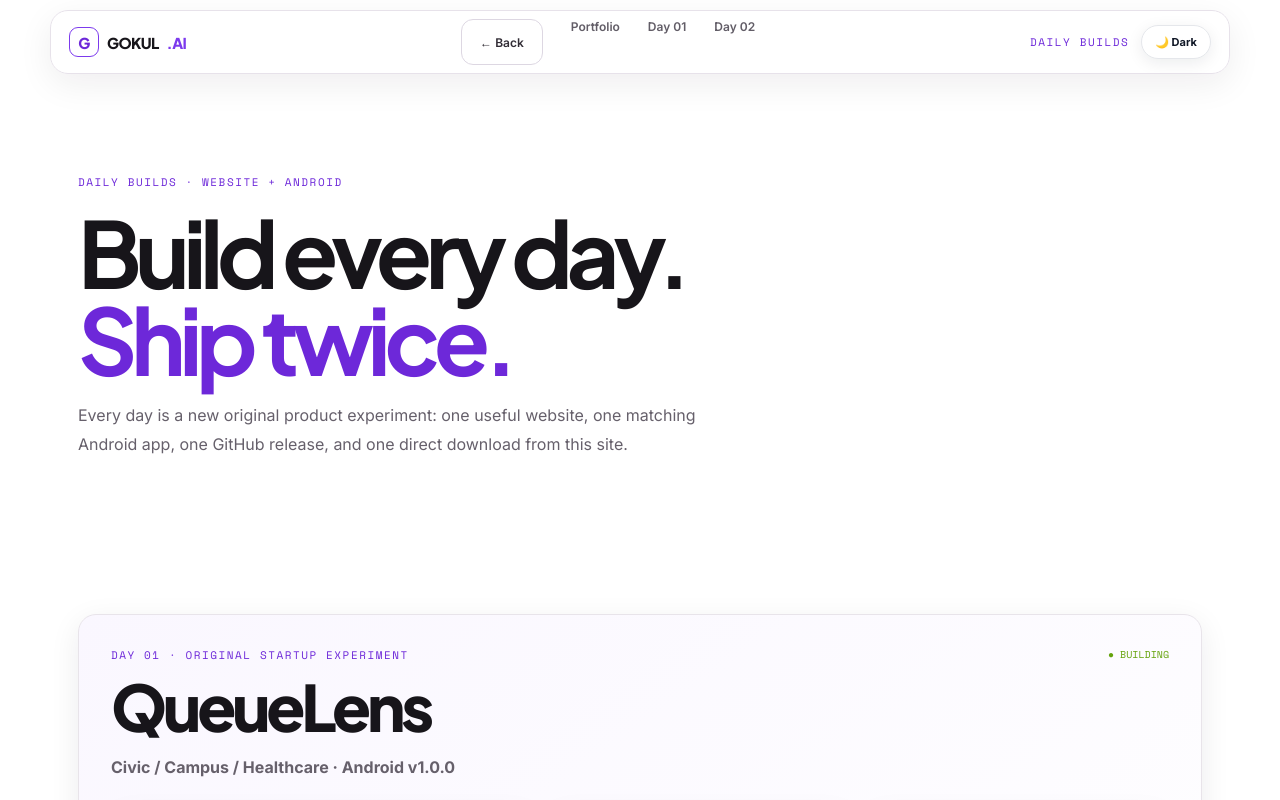
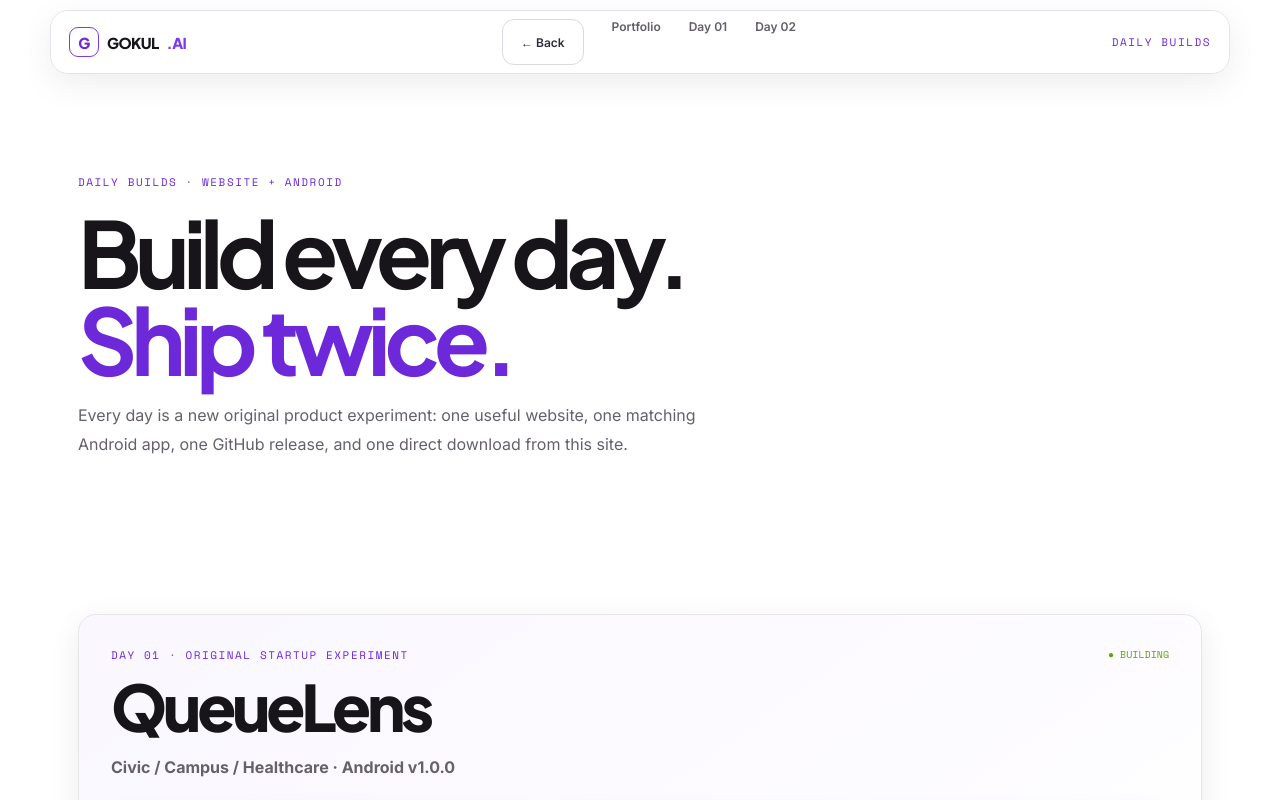
Before and after one commit to gokulmaniraj2008-collab/Gokul-aibot, a Next.js app: page /days in a window 1280 px wide. Shown: the top 800 px of the page. Built offline with nearby package versions, Linux system fonts and the light colour scheme.

Commit message:
fix(days): remove dark mode toggle and enforce light theme

```diff
--- a/app/days/page.tsx
+++ b/app/days/page.tsx
@@ -14,13 +14,12 @@ const dayOne = {
 export default function DaysPage() {
   const [reported, setReported] = useState(false);
   const [testMessage, setTestMessage] = useState(false);
-  const [dark, setDark] = useState(false);
 
-  return <main className={`page daily-builds ${dark ? "theme-dark" : "theme-light"}`} style={{ minHeight: "100vh" }}>
+  return <main className="page daily-builds theme-light" style={{ minHeight: "100vh" }}>
     <nav className="nav">
       <a className="logo" href="/"><span className="logo-mark">G</span>GOKUL<span className="logo-dot">.AI</span></a>
       <div className="navlinks"><a className="button secondary" href="/" aria-label="Go back to portfolio">← Back</a><a href="/">Portfolio</a><a href="#day01">Day 01</a><a href="#day02">Day 02</a></div>
-      <div className="days-nav-actions"><span className="eyebrow">DAILY BUILDS</span><button className="theme-toggle" onClick={() => setDark((value) => !value)} aria-label={`Switch to ${dark ? "light" : "dark"} theme`} aria-pressed={dark}>{dark ? "☀️ Light" : "🌙 Dark"}</button></div>
+      <div className="days-nav-actions"><span className="eyebrow">DAILY BUILDS</span></div>
     </nav>
     <section className="section" style={{ paddingTop: 100 }}>
       <div className="eyebrow">DAILY BUILDS · WEBSITE + ANDROID</div>
```
